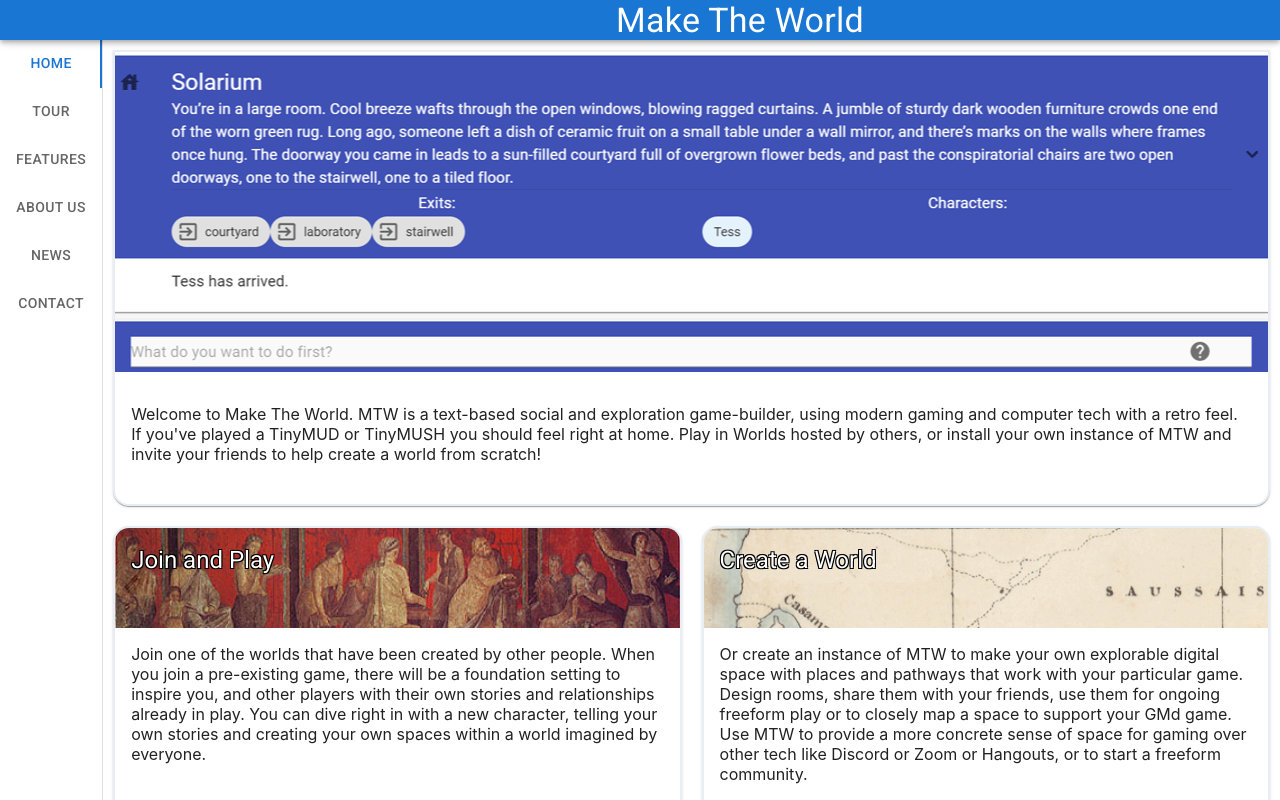
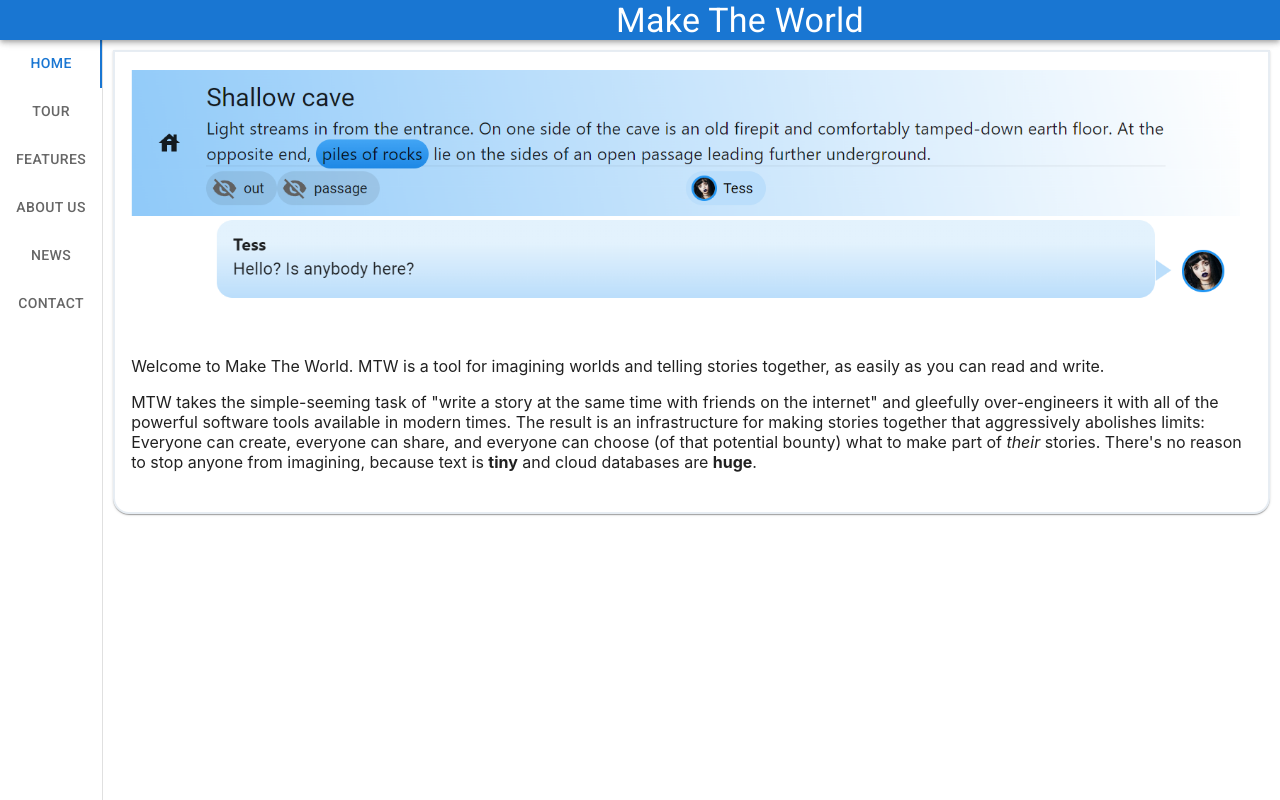
Before and after one commit to TonyLB/maketheworld-org, a React (Create React App) app: page / in a window 1280 px wide. Built offline with nearby package versions, Linux system fonts and the light colour scheme.

Commit message:
ISS8: Rewrote Home Tab and updated News

```diff
--- a/src/Home.js
+++ b/src/Home.js
@@ -2,81 +2,28 @@ import React from 'react'
 
 import CardContent from '@mui/material/CardContent'
 import CardHeader from '@mui/material/CardHeader'
-import CardMedia from '@mui/material/CardMedia'
-import Grid from '@mui/material/Grid'
-import useMediaQuery from '@mui/material/useMediaQuery'
-import { useTheme } from '@mui/material/styles'
 import AppCard from './AppCard'
 
 function Home() {
-    const theme = useTheme()
-    const matches = useMediaQuery(theme.breakpoints.up('lg'))
     return (
         <div style={{ maxWidth: "1200px" }}>
-            <AppCard sx={{ borderRadius: "0px 0px 16px 16px" }}>
-                { (matches &&
-                    <CardMedia
-                        style={{ width: "100%", height: "320px" }}
-                        image="/images/Solarium.png"
-                        title="Solarium"
-                    />) ||
-                    <CardHeader title={<img src="/images/Solarium.png" alt="Example" style={{ width: "100%", objectFit: "contain", margin: "0px" }} />} />
-                }
+            <AppCard sx={{ borderRadius: "0px 0px 16px 16px", position: "relative" }}>
+                <CardHeader title={<img src="/images/Cave.png" alt="Example" style={{ width: "100%", objectFit: "contain", margin: "0px" }} />} />
                 <CardContent>
-                    <p>Welcome to Make The World.  MTW is a text-based social and exploration game-builder, using modern gaming and computer tech with a
-                    retro feel.  If you've played a TinyMUD or TinyMUSH you should feel right at home. Play in Worlds hosted by others, or install your
-                    own instance of MTW and invite your friends to help create a world from scratch!</p>
+                    <p>
+                        Welcome to Make The World.  MTW is a tool for imagining worlds and telling stories together, as easily as you can
+                        read and write.
+                    </p>
+
+                    <p>
+                        MTW takes the simple-seeming task of "write a story at the same time with friends on the internet" and gleefully over-engineers
+                        it with all of the powerful software tools available in modern times. The result is an infrastructure for making stories
+                        together that aggressively abolishes limits: Everyone can create, everyone can share, and everyone can choose (of that
+                        potential bounty) what to make part of <em>their</em> stories. There's no reason to stop anyone from imagining, because
+                        text is <b>tiny</b> and cloud databases are <b>huge</b>.
+                    </p>
                 </CardContent>
             </AppCard>
-
-            <Grid container>
-                <Grid item xs={6}>
-                    <AppCard>
-                        <CardMedia
-                            sx={{ height: "100px" }}
-                            image="/images/Mural.jpg"
-                            title="Mural"
-                        >
-                            <CardHeader
-                                sx={{
-                                    color: "#FFFFFF",
-                                    textShadow: "-1px -1px 0 #000, 1px -1px 0 #000, -1px 1px 0 #000, 1px 1px 0 #000"
-                                }}
-                                title="Join and Play"
-                            />
-                        </CardMedia>
-                        <CardContent>
-                            Join one of the worlds that have been created by other people.  When you join a pre-existing game, there will be a foundation
-                            setting to inspire you, and other players with their own stories and relationships already in play.  You can dive right in with
-                            a new character, telling your own stories and creating your own spaces within a world imagined by everyone.
-                        </CardContent>
-                    </AppCard>
-                </Grid>
-                <Grid item xs={6}>
-                    <AppCard>
-                        <CardMedia
-                            sx={{ height: "100px" }}
-                            image="/images/Map.png"
-                            title="Map"
-                        >
-                            <CardHeader
-                                sx={{
-                                    color: "#FFFFFF",
-                                    textShadow: "-1px -1px 0 #000, 1px -1px 0 #000, -1px 1px 0 #000, 1px 1px 0 #000"
-                                }}
-                                title="Create a World"
-                            />
-                        </CardMedia>
-                        <CardContent>
-                            Or create an instance of MTW to make your own explorable digital space with places and pathways that work with your particular game.
-                            Design rooms, share them with your friends, use them for ongoing freeform play or to closely map a space to support your GMd game.
-                            Use MTW to provide a more concrete sense of space for gaming over other tech like Discord or Zoom or Hangouts, or to start a
-                            freeform community.
-                        </CardContent>
-                    </AppCard>
-                </Grid>
-            </Grid>
-
         </div>
     )
 }
--- a/src/News.js
+++ b/src/News.js
@@ -10,17 +10,21 @@ function News() {
         <div style={{ maxWidth: "1200px" }}>
             <Stack>
                 <AppCard>
-                    <CardHeader title="January 2023..." />
+                    <CardHeader title="March 2023..." />
                     <CardContent>
                         <p>
-                            This month is focused on pushing all of the back-end changes of the past months to the
-                            user-facing toolkit provided by the Make The World web client:  Variables, state,
-                            actions, conditionals, and the tools for rendering the most complicated of rooms,
-                            details, and behaviors need to be presented in a way that's fun rather than overwhelming.
+                            March has been a month of cleanup and quality-of-life improvements throughout MTW, in
+                            anticipation of exposing the system the alpha testers. The Suggestion mechanic has been
+                            streamlined and optimized, and the what-you-see-is-what-you-get room and feature editors
+                            have been made a leap more capable and powerful.
                         </p>
-
+                    </CardContent>
+                </AppCard>
+                <AppCard>
+                    <CardHeader title="February 2023..." />
+                    <CardContent>
                         <p>
-                            Additionally, January sees the debut of the in-place Suggestion mechanic:  Rather than
+                            February sees the debut of the in-place Suggestion mechanic:  Rather than
                             starting in the (overwhelming) Library, and searching through the index of an Asset to find the
                             right key to make a suggested change, players should be able to click a pencil icon on
                             the room they're currently playing in, and start a Suggestion file by directly editing
@@ -29,6 +33,17 @@ function News() {
                             volunteer reviewers for approval. Unreviewed (or unapproved) drafts can still be shared
                             directly with friends, but a review for community standards is required before the general
                             public sees the changes, either as part of a temporary story or a permanent change in the world.
+                        </p>
+                    </CardContent>
+                </AppCard>
+                <AppCard>
+                    <CardHeader title="January 2023..." />
+                    <CardContent>
+                        <p>
+                            This month is focused on pushing all of the back-end changes of the past months to the
+                            user-facing toolkit provided by the Make The World web client:  Variables, state,
+                            actions, conditionals, and the tools for rendering the most complicated of rooms,
+                            details, and behaviors need to be presented in a way that's fun rather than overwhelming.
                         </p>
                     </CardContent>
                 </AppCard>
```
Also changed, not shown: public/images/Cave.png (added).
